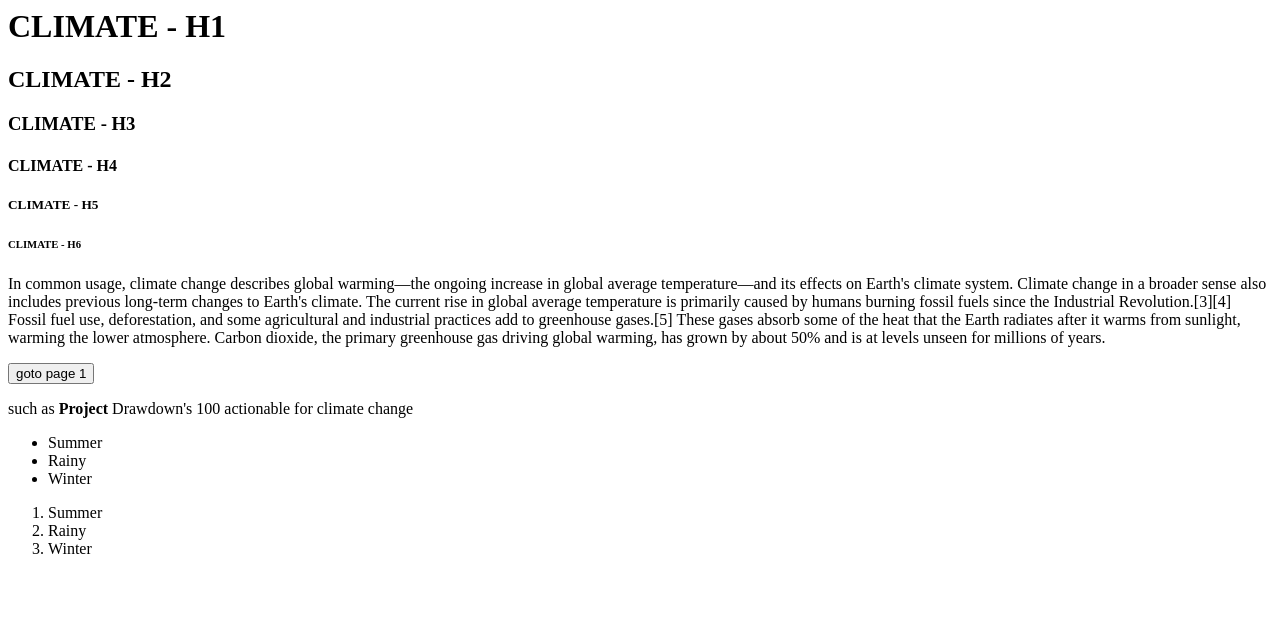
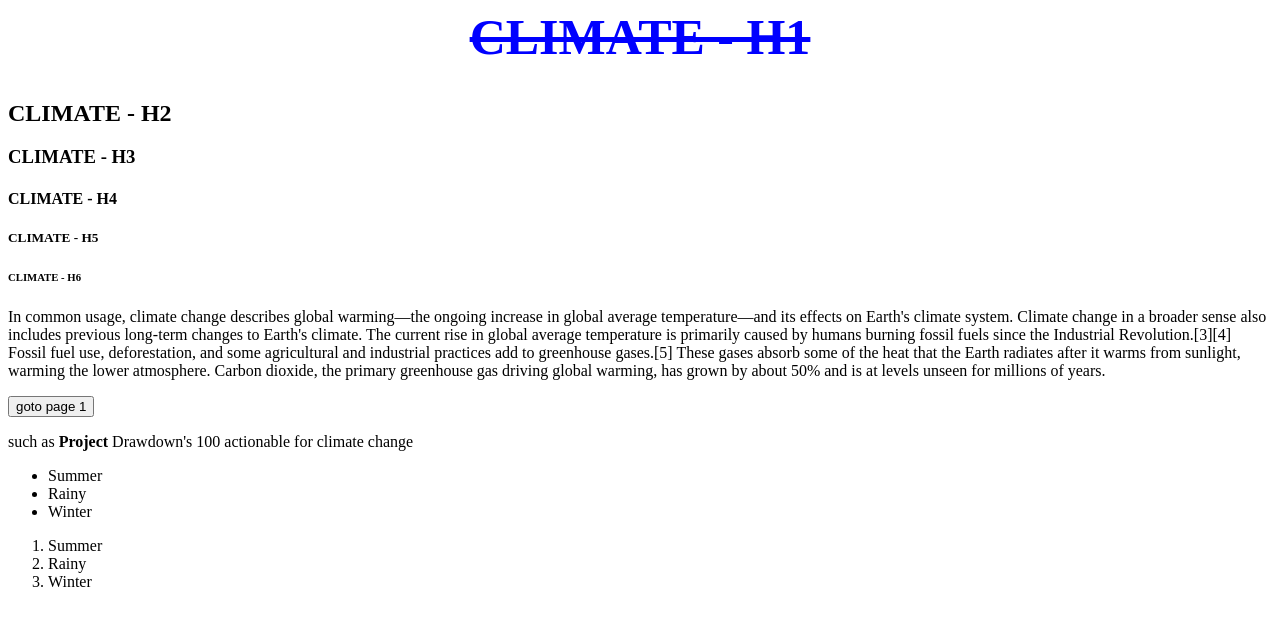
Before and after one commit to harinimuthu77/MERN-BATCH-6, a plain HTML site: page index.html in a window 1280 px wide. Drawn offline with Linux system fonts and the light colour scheme.

Commit message:
message passed

```diff
--- a/css/day5.css
+++ b/css/day5.css
@@ -1,3 +1,8 @@
 .don{
-    color: red;
+    color: blue;
+    font-size: 50px;
+    font-family: 'Times New Roman', Times, serif;
+    font-weight: 700;
+    text-align: center;
+    text-decoration: line-through;
 }
--- a/index.html
+++ b/index.html
@@ -2,11 +2,12 @@
     <head>
         <title>Climate</title>
         <!--link:css-->
+        <link rel="stylesheet" href="./css/day5.css">
 
    </head>
     <body>
 
-        <h1> CLIMATE - H1</h1>
+        <h1 class="don"> CLIMATE - H1</h1>
         <h2> CLIMATE - H2</h2>
         <h3> CLIMATE - H3</h3>
         <h4> CLIMATE - H4</h4>
@@ -15,7 +16,7 @@
 
         <p> In common usage, climate change describes global warming—the ongoing increase in global average temperature—and its effects on Earth's climate system. Climate change in a broader sense also includes previous long-term changes to Earth's climate. The current rise in global average temperature is primarily caused by humans burning fossil fuels since the Industrial Revolution.[3][4] Fossil fuel use, deforestation, and some agricultural and industrial practices add to greenhouse gases.[5] These gases absorb some of the heat that the Earth radiates after it warms from sunlight, warming the lower atmosphere. Carbon dioxide, the primary greenhouse gas driving global warming, has grown by about 50% and is at levels unseen for millions of years.</p>
 
-        <a href = "./page1.html" target="_blank">
+        <a href = "./page1.html" target ="_blank">
             <button> goto page 1 </button>
         </a>
 
```
